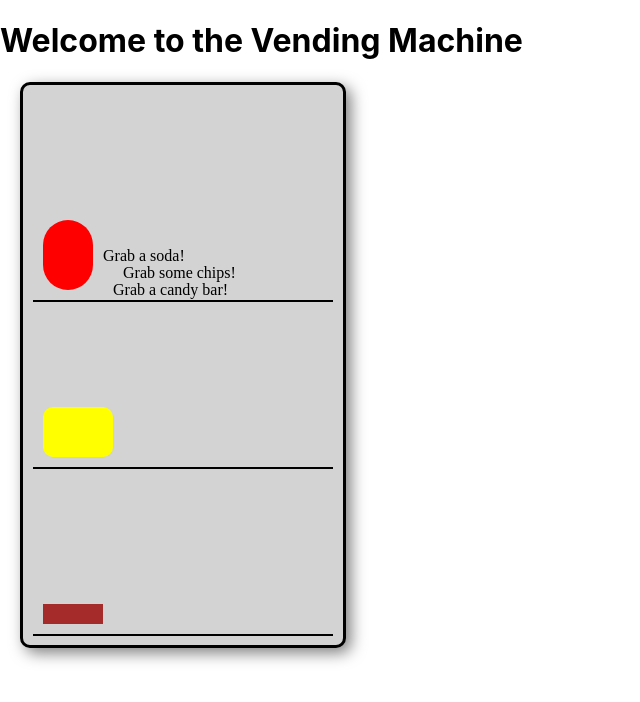
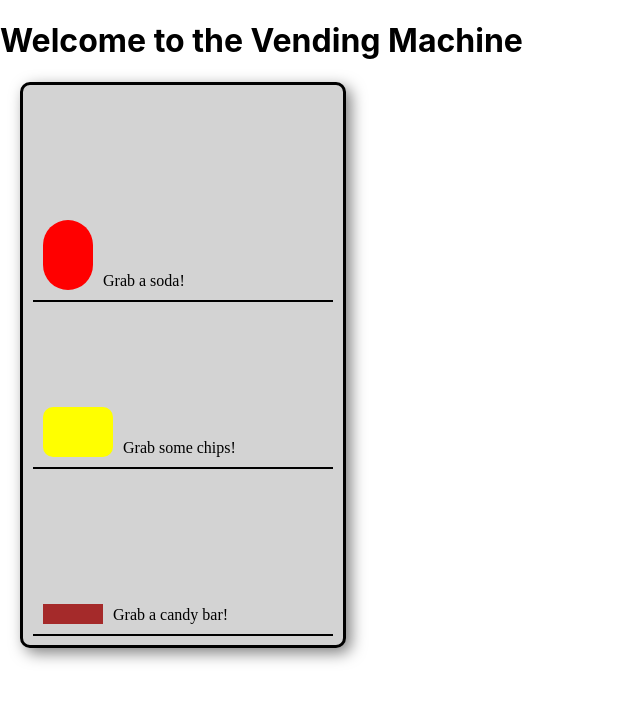
Before and after one commit to ZABocek/Springboard_Unit_46.1_React_Router_Intro_Vending_Machine, a React (Create React App) app in the folder vending-machine-app/: page / in a window 1280 px wide. Shown: the top 702 px of the page, without its empty margins (0-640 px from the left). Built offline with nearby package versions, Linux system fonts and the light colour scheme.

Commit message:
Initial landing page of app now displays completely correctly!

```diff
--- a/vending-machine-app/src/App.css
+++ b/vending-machine-app/src/App.css
@@ -56,7 +56,7 @@
 /* Text for Soda */
 .text1 {
   position: absolute;
-  bottom: 35px; /* Adjust as needed */
+  bottom: 10px; /* Adjust as needed */
   left: 70px; /* Position to the left of the soda can */
   font-family: 'Cursive';
   max-width: 200px; /* Prevent overflow */
@@ -65,7 +65,7 @@
 /* Text for Chips */
 .text2 {
   position: absolute;
-  bottom: 185px; /* Adjust as needed */
+  bottom: 10px; /* Adjust as needed */
   left: 90px; /* Position to the left of the chips bag */
   font-family: 'Cursive';
   max-width: 200px;
@@ -74,7 +74,7 @@
 /* Text for Candy Bar */
 .text3 {
   position: absolute;
-  bottom: 335px; /* Adjust as needed */
+  bottom: 10px; /* Adjust as needed */
   left: 80px; /* Position to the left of the candy bar */
   font-family: 'Cursive';
   max-width: 200px;
```
